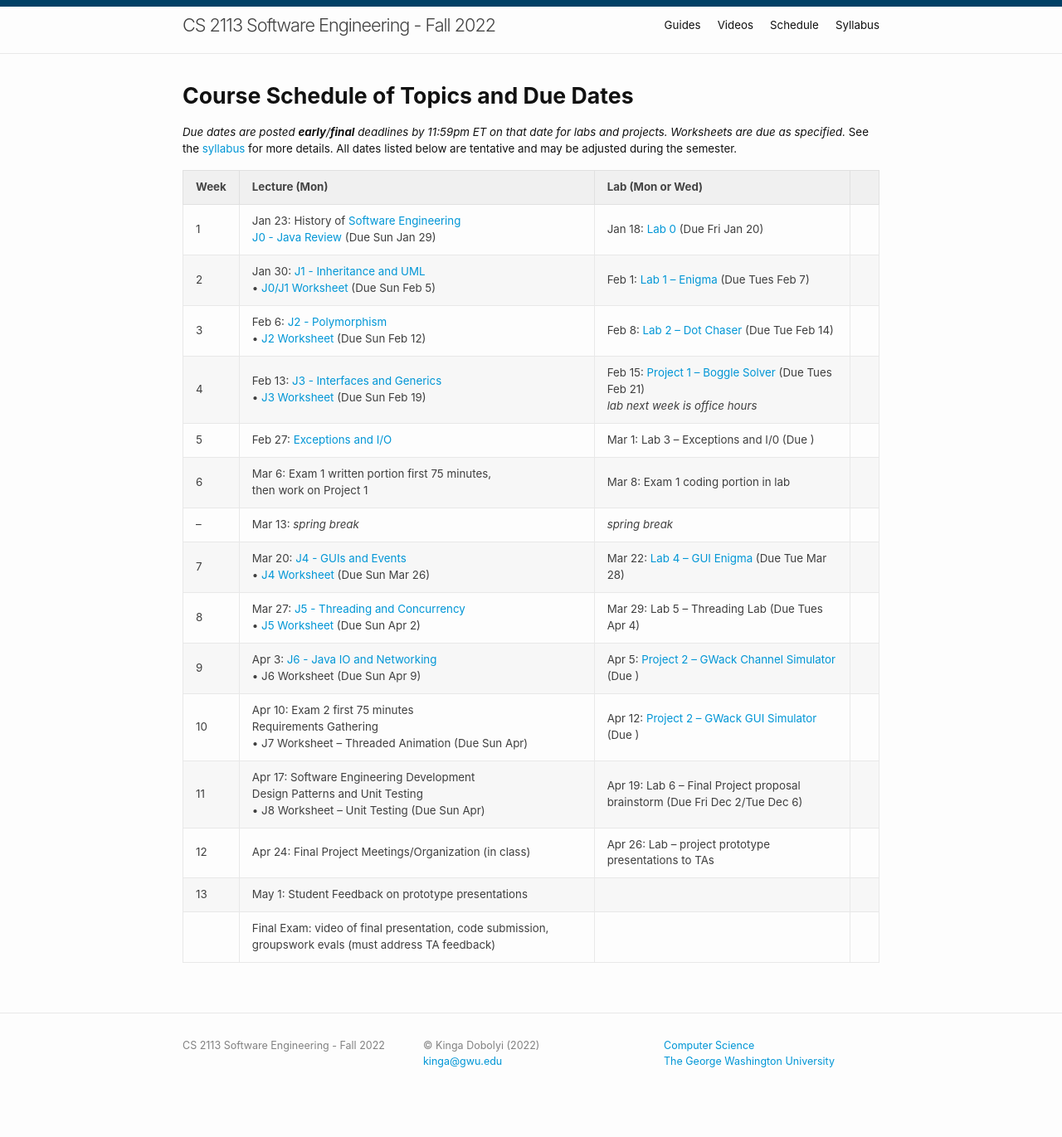
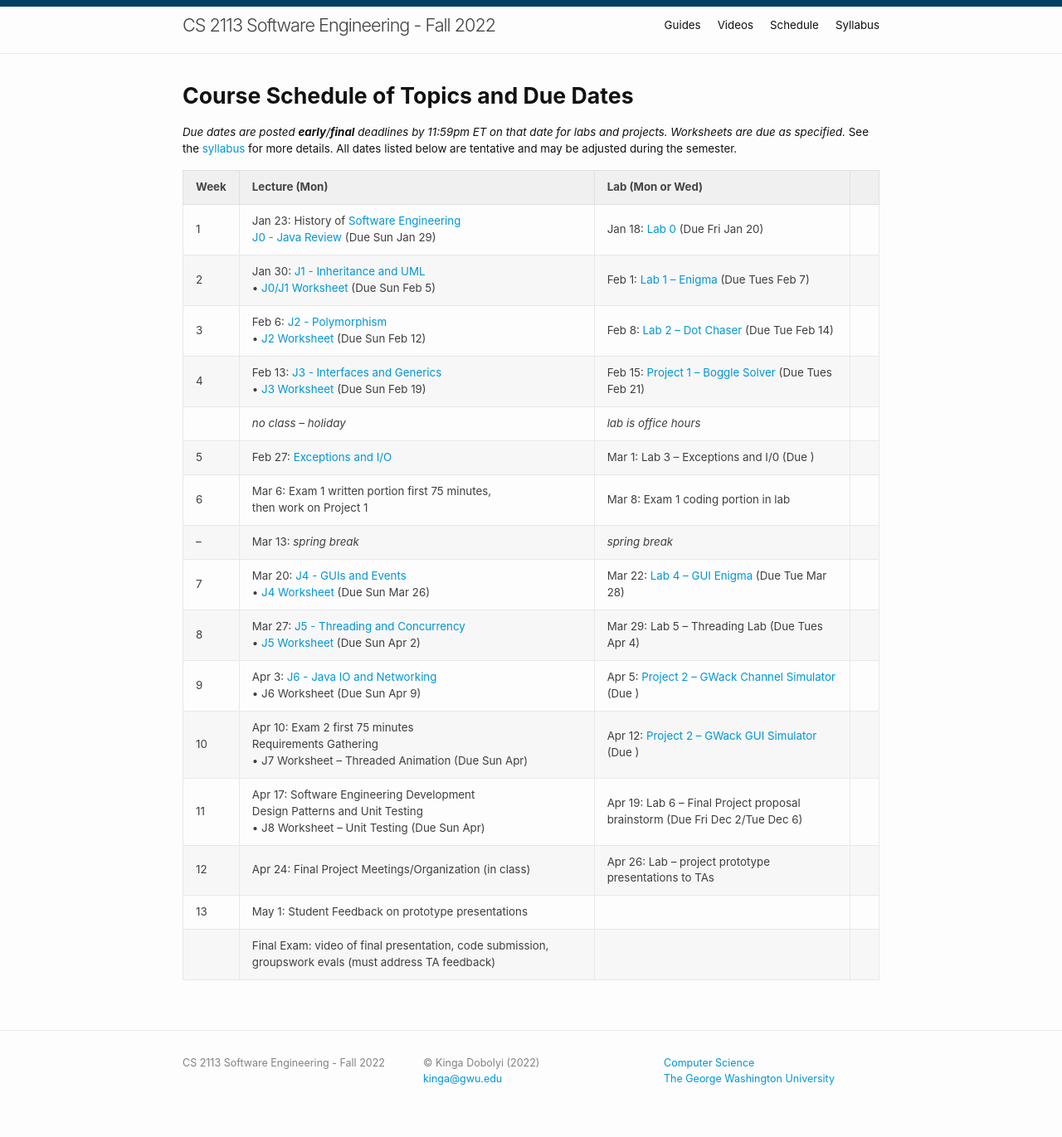
Before and after one commit to cs2113-s23/cs2113-s23.github.io, a Jekyll site: the page built from schedule.md, in a window 1280 px wide. Shown: the whole page at 83% size. Built offline with Jekyll 4.4.1, drawn with Linux system fonts in a browser that asks for light colours; before the commit the page ends 1350 px from its top, so only the background shows below that.

Commit message:
no C schedule

```diff
--- a/schedule.md
+++ b/schedule.md
@@ -14,7 +14,8 @@ title: Schedule
 | 1    | Jan 23: History of <a href="https://dl.acm.org/doi/pdf/10.1145/1134285.1134288">Software Engineering</a><br>[J0 - Java Review](j/0) (Due Sun Jan 29)                                      | Jan 18: [Lab 0](lab/0) (Due Fri Jan 20)                                                                              |
 | 2    | Jan 30: [J1 - Inheritance and UML](j/1) <br>&bull; [J0/J1 Worksheet](worksheet/j0j1) (Due Sun Feb 5)             | Feb 1: [Lab 1 -- Enigma](lab/5) (Due Tues Feb 7)                                                                                 |                                                                        |
 | 3    | Feb 6: [J2 - Polymorphism](j/2) <br>&bull; [J2 Worksheet](worksheet/j2) (Due Sun Feb 12)    | Feb 8: [Lab 2 -- Dot Chaser](lab/6) (Due Tue Feb 14)                                                                            |
-| 4    | Feb 13: [J3 - Interfaces and Generics](j/3) <br>&bull; [J3 Worksheet](worksheet/j3) (Due Sun Feb 19)  | Feb 15: [Project 1 -- Boggle Solver](project/1) (Due Tues Feb 21)      <br> *lab next week is office hours*                                                                      |
+| 4    | Feb 13: [J3 - Interfaces and Generics](j/3) <br>&bull; [J3 Worksheet](worksheet/j3) (Due Sun Feb 19)  | Feb 15: [Project 1 -- Boggle Solver](project/1) (Due Tues Feb 21)                                                                          |
+| | *no class -- holiday* |*lab is office hours*  |
 | 5    | Feb 27: [Exceptions and I/O](j/exceptions)                                                      | Mar 1: Lab 3 -- Exceptions and I/0 (Due ) |                                                              |
 | 6    | Mar 6: Exam 1 written portion first 75 minutes,<br> then work on Project 1 | Mar 8: Exam 1 coding portion in lab                                                                                                    |
 | --    | Mar 13: *spring break*                                                                                           | *spring break*                                                                                                                  |
```
